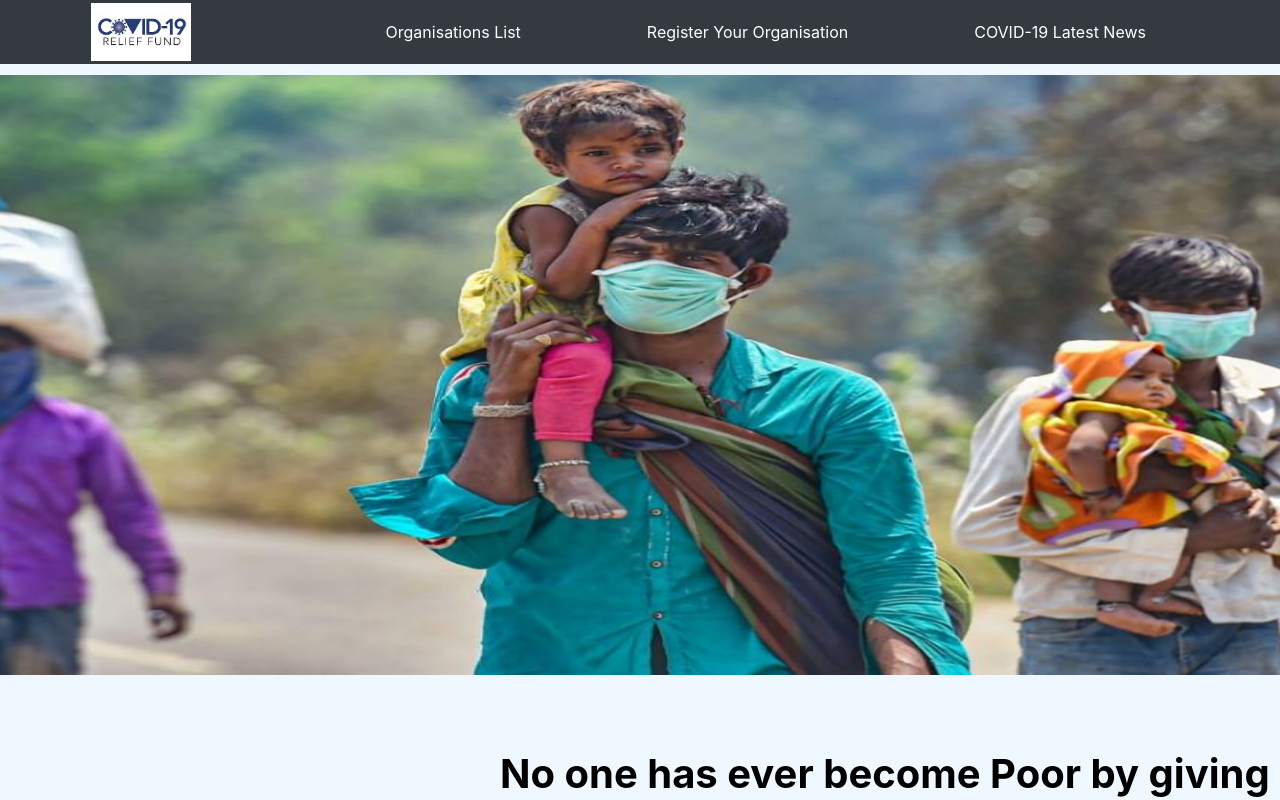
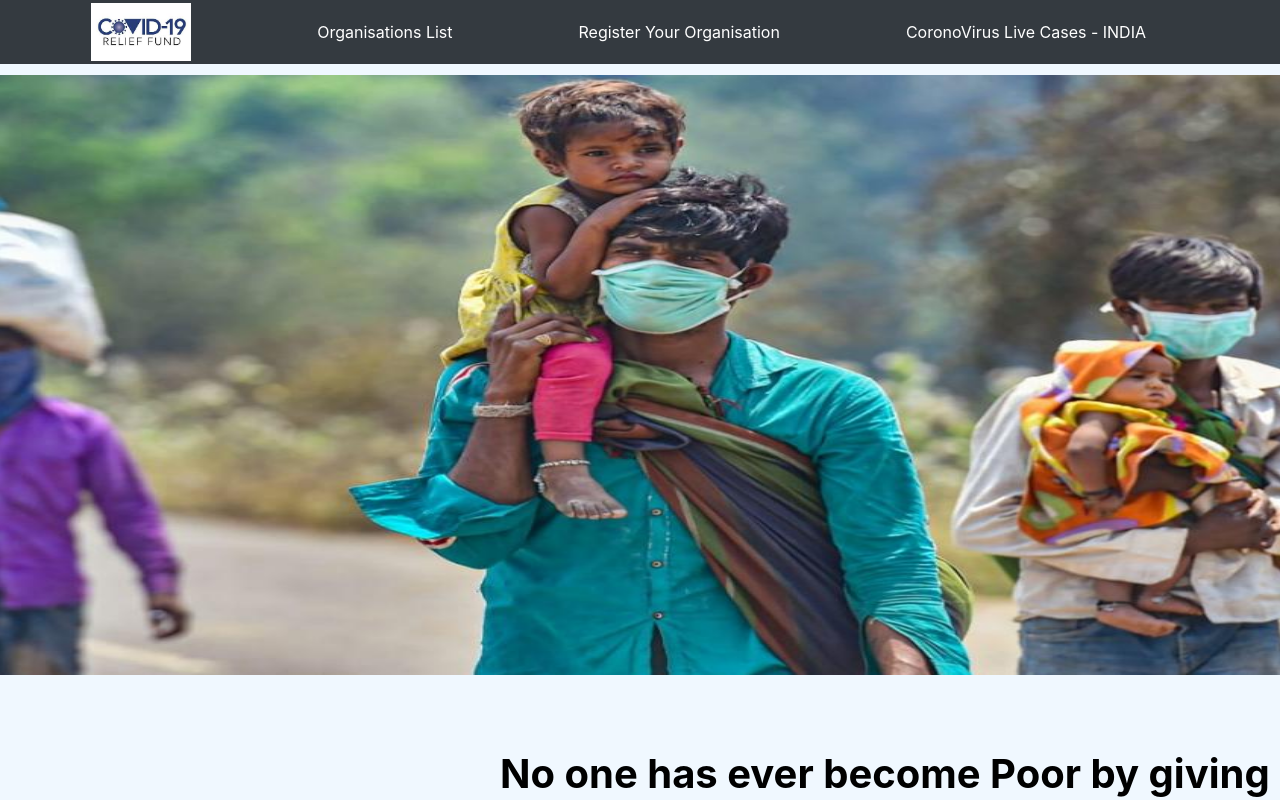
Before and after one commit to samjain2907/Covid-Relief-Fund, a React (Create React App) app: page / in a window 1280 px wide. Shown: the top 800 px of the page. Built offline with nearby package versions, Linux system fonts and the light colour scheme.

Commit message:
error fixed

```diff
--- a/src/components/Navbar/Navbar.js
+++ b/src/components/Navbar/Navbar.js
@@ -24,7 +24,7 @@ const Navbar = () => {
           </li>
           <li class="nav-item">
             <Link className="nav-link text-white ml-12" to="/news">
-              COVID-19 Latest News
+              CoronoVirus Live Cases - INDIA
             </Link>
           </li>
         </ul>
--- a/src/containers/Layout/Layout.js
+++ b/src/containers/Layout/Layout.js
@@ -6,7 +6,7 @@ import { BrowserRouter, Route } from "react-router-dom";
 
 import Register from "../Register/Register";
 
-import NewsContainer from "../NewsContainer/NewsContainer";
+//import NewsContainer from "../NewsContainer/NewsContainer";
 import Organisation from "../Organisation/Organisation";
 
 class Layout extends Component {
@@ -18,7 +18,6 @@ class Layout extends Component {
           <Route path="/" exact component={Home} />
           <Route path="/organisations" component={Organisation} />
           <Route path="/register" component={Register} />
-          <Route path="/news" component={NewsContainer} />
         </BrowserRouter>
       </div>
     );
```
Also changed, not shown: src/containers/Organisation/OrgCard.jsx (renamed from src/containers/Organisation/OrgCard.js), src/containers/Organisation/Organisation.jsx (renamed from src/containers/Organisation/Organisation.js).
